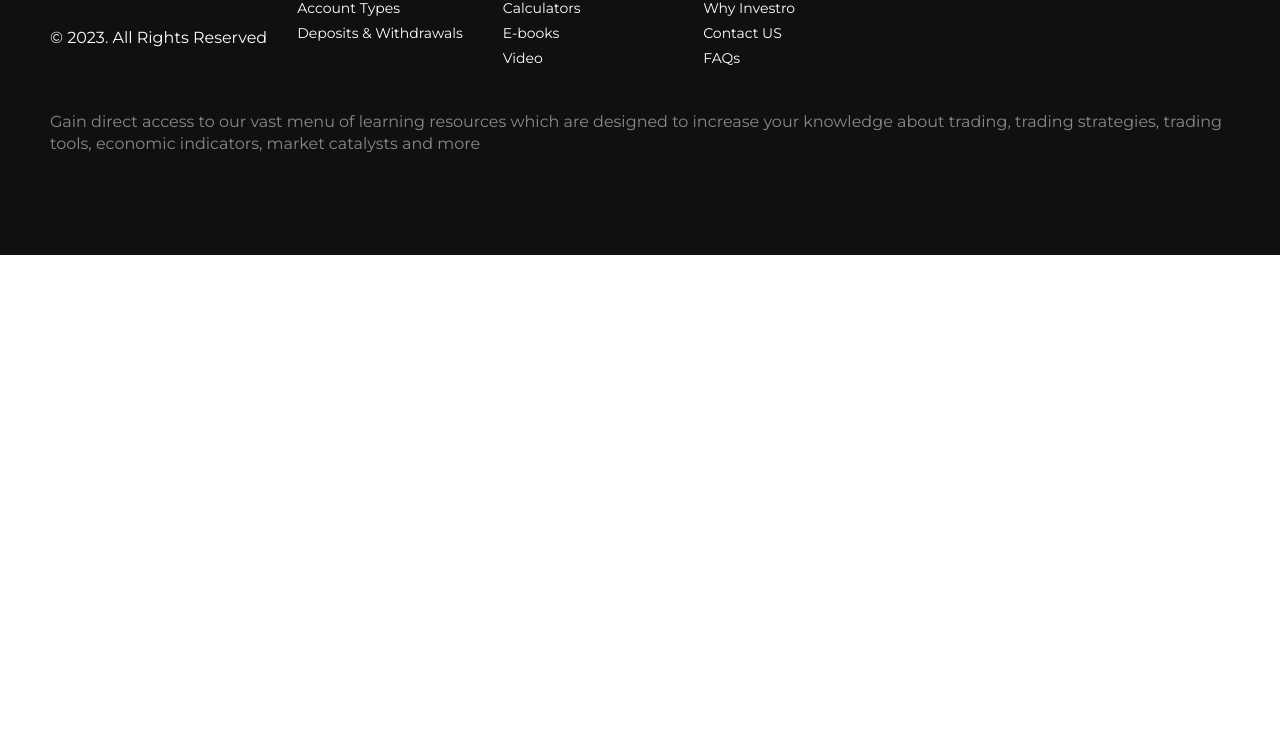
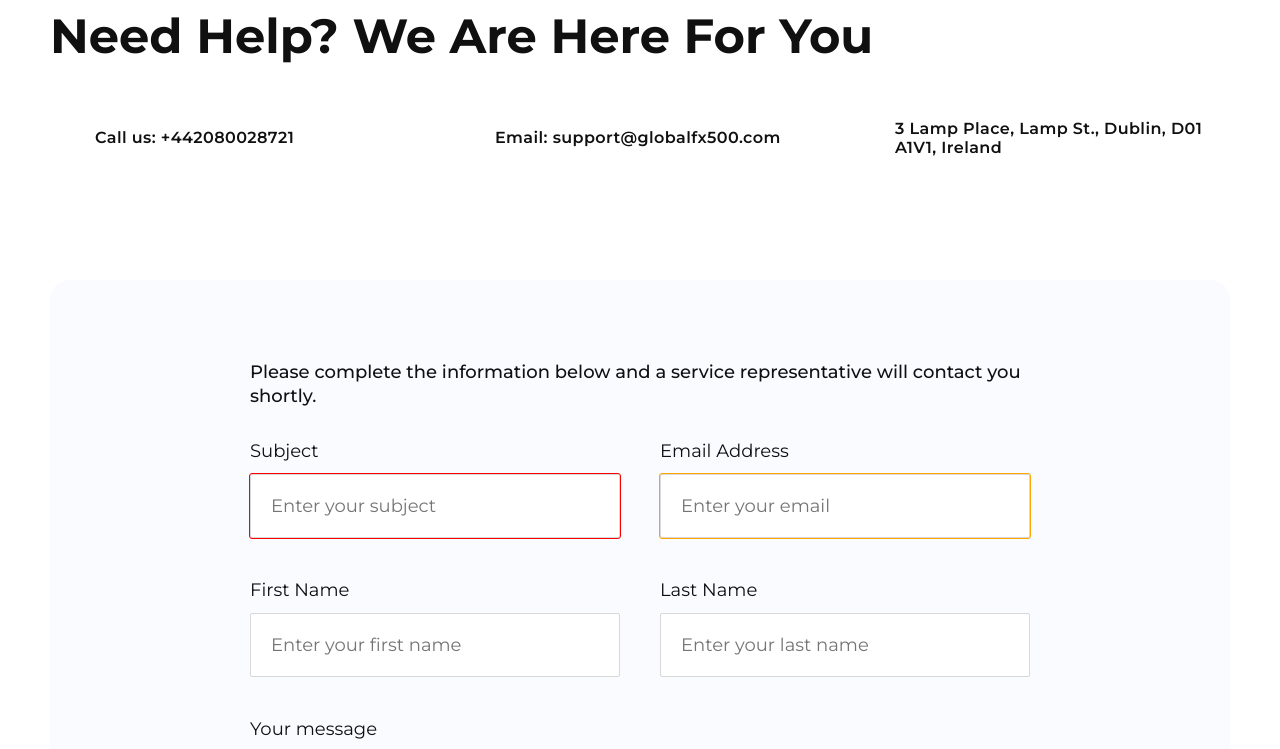
Before and after one commit to HalynaKilbovych/GD500, a plain HTML site: page pages/contact-us.html in a window 1280 px wide. Shown: the part 714-1463 px from the top of the page. Before the commit the page ends 969 px from the top, so only its background shows below. Drawn offline with nearby package versions, Linux system fonts and the light colour scheme.

Commit message:
add contact us

```diff
--- a/pages/contact-us.html
+++ b/pages/contact-us.html
@@ -106,7 +106,7 @@
 
 
     <main>
-      <section class="banner banner--contacts platform__hero">
+      <section class="banner banner--contact-us">
         <div class="container banner__container">
           <div class="banner__text-content">
             <h1 class="banner__title">Need Help? We Are Here For You</h1>
@@ -115,6 +115,80 @@
             </p>
           </div>
         </div>
+      </section>
+
+      <section class="contact-us">
+        <div class="container ">
+          <h2 class="title-48">
+            Need Help? We Are Here For You
+          </h2>
+          <address>
+            <ul class="address-list list">
+              <li class="address-item">
+                <a href="tell:+442080028721" class="link">
+                  <svg class="item__icon" width="40" height="40">
+                    <use href="../img/icons.svg#icon-phone"></use>
+                  </svg>
+                </a>
+                Call us: +442080028721
+              </li>
+
+              <li class="address-item">
+                <a href="mail-to:support@globalfx500.com" class="link">
+                  <svg class="item__icon" width="40" height="40">
+                    <use href="../img/icons.svg#icon-email"></use>
+                  </svg>
+                </a>
+                Email: support@globalfx500.com
+              </li>
+
+              <li class="address-item">
+                <a href="tell:+442080028721" class="link">
+                  <svg class="item__icon" width="40" height="40">
+                    <use href="../img/icons.svg#icon-location"></use>
+                  </svg>
+                </a>
+                3 Lamp Place, Lamp St., Dublin, D01 A1V1, Ireland
+              </li>
+            </ul>
+          </address>
+
+          <div class="form-container">
+            <form class="form">
+              <p class="text-18 form-text">Please complete the information below and a service representative will contact you shortly.
+              </p>
+              <div class="form-wrp">
+                <div class="input-wrap">
+                  <label class="label" for="subject">Subject</label>
+                <input class="input  input-error" type="text" id="subject" name="subject" placeholder="Enter your subject">
+                </div>
+
+                <div class="input-wrap">
+                  <label class="label" for="email">Email Address</label>
+                <input class="input input-warning" type="email" id="email" name="email" placeholder="Enter your email">
+                </div>
+
+                <div class="input-wrap">
+                  <label class="label" for="firstName">First Name</label>
+                <input class="input" type="text" id="firstName" name="firstName" placeholder="Enter your first name">
+                </div>
+
+                <div class="input-wrap">
+                  <label class="label" for="lastName">Last Name</label>
+                <input class="input" type="text" id="lastName" name="lastName" placeholder="Enter your last name">
+                </div>
+
+                <div class="input-wrap"><label class="label" for="message">Your message</label>
+                  <input class="input" type="text" id="message" name="message" placeholder="Type your message here"></div>
+
+              </div>
+
+
+              <button type="submit" class="btn btn__main form-btn">Send</button>
+            </form>
+          </div>
+        </div>
+
       </section>
 
     </main>
--- /dev/null
+++ b/sass/layout/_form.scss
@@ -0,0 +1,112 @@
+.contact-us {
+    background-color: #fff;
+    color: var(--secondary-text-color);
+    padding: 80px 0;
+
+    @include tablet {
+        padding: 120px 0;
+    }
+}
+
+.address-list {
+    display: flex;
+    flex-direction: column;
+    justify-content: space-between;
+    gap: 20px;
+    margin-bottom: 60px;
+
+    @include tablet {
+        flex-direction: row;
+        margin-bottom: 120px;
+    }
+}
+.address-item {
+    font-size: 16px;
+    font-style: normal;
+    font-weight: 600;
+    line-height: normal;
+    letter-spacing: 0.4px;
+
+    display: flex;
+    gap: 5px;
+    align-items: center;
+
+    @include desktop {
+        width: calc((100% - 40px) / 3);
+    }
+}
+
+.form-container {
+    border-radius: 20px;
+    padding: 20px;
+    background: #FAFBFF;
+    @include tablet {
+        padding: 80px 200px;
+    }
+
+}
+.form-text {
+    margin-bottom: 30px;
+}
+.input-wrap {
+    position: relative;
+    display: flex;
+    flex-direction: column;
+    gap: 10px;
+
+    width: 100%;
+    @include tablet {
+        width: calc((100% - 40px) / 2);
+    }
+}
+
+.input-wrap:last-child {
+    width: 100%;
+    height: 150px;
+}
+
+.input:last-child {
+    height: 100%
+}
+
+.input {
+    padding: 20px;
+
+    border-radius: 2px;
+    border: 1px solid #D8D8D8;
+    background: #FFF;
+
+}
+.input ::placeholder {
+    font-size: 14px;
+    font-style: normal;
+    font-weight: 400;
+    line-height: 18px;
+    opacity: 0.4;
+}
+
+.form-wrp {
+    display: flex;
+    flex-wrap: wrap;
+    gap: 40px;
+
+}
+
+.form-btn {
+    margin-top: 40px;
+
+}
+
+.input:hover,
+.input:focus,
+.input:active {
+    outline: 1px solid var(--accent-color);
+}
+
+.input-error {
+    outline: 1px solid red;
+}
+
+.input-warning {
+    outline: 1px solid orange;
+}
--- a/sass/main.scss
+++ b/sass/main.scss
@@ -26,3 +26,4 @@
 @import "./layout/account-types";
 @import './layout/trading-resources';
 @import './layout/company';
+@import './layout/form';
```
Also changed, not shown: css/main.css, css/main.min.css, img/arrowD.svg (added), img/email.svg (added), img/icons.svg, img/location.svg (added), img/phone icon.svg (added), img/phone.svg (added), 2 other files.
